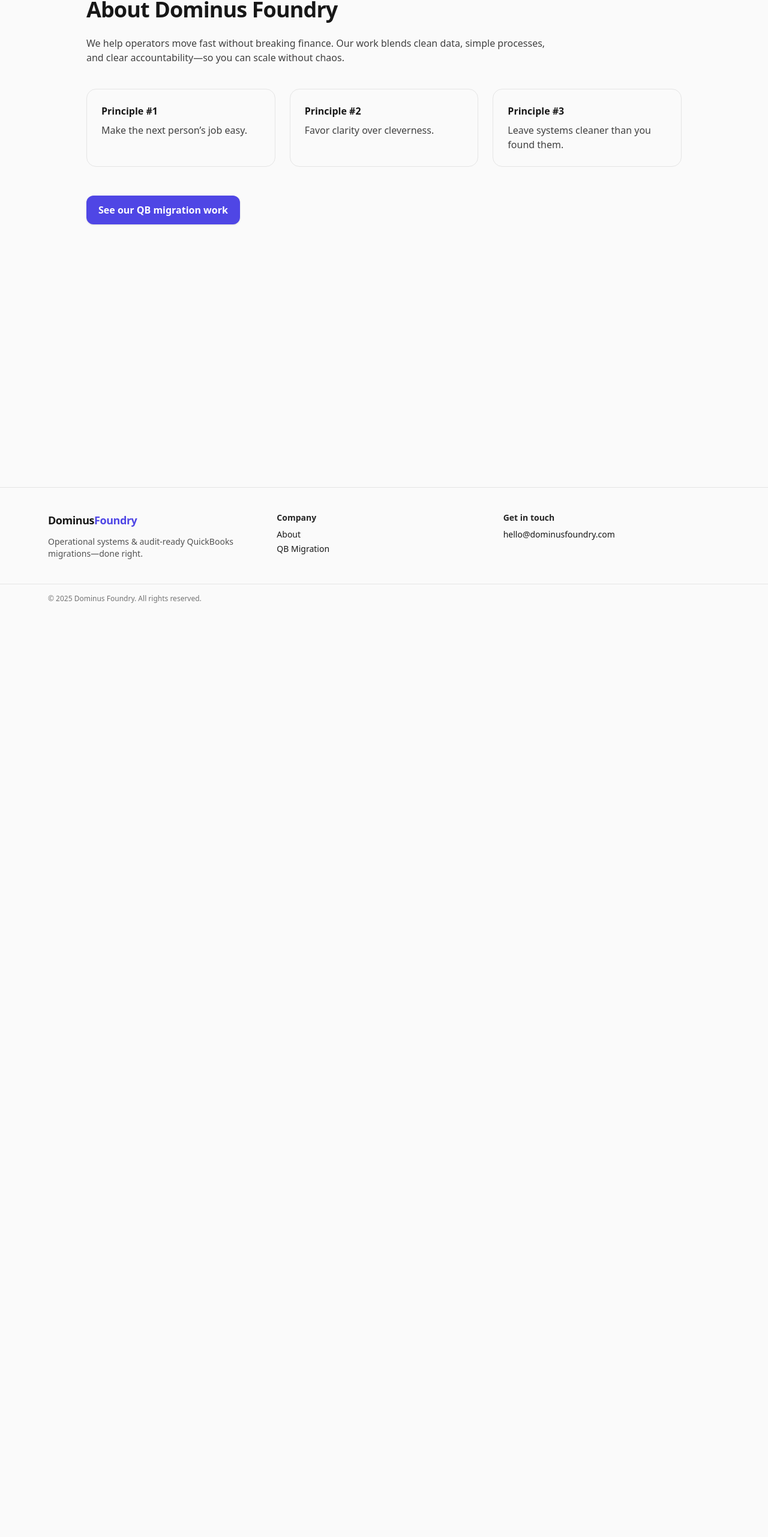
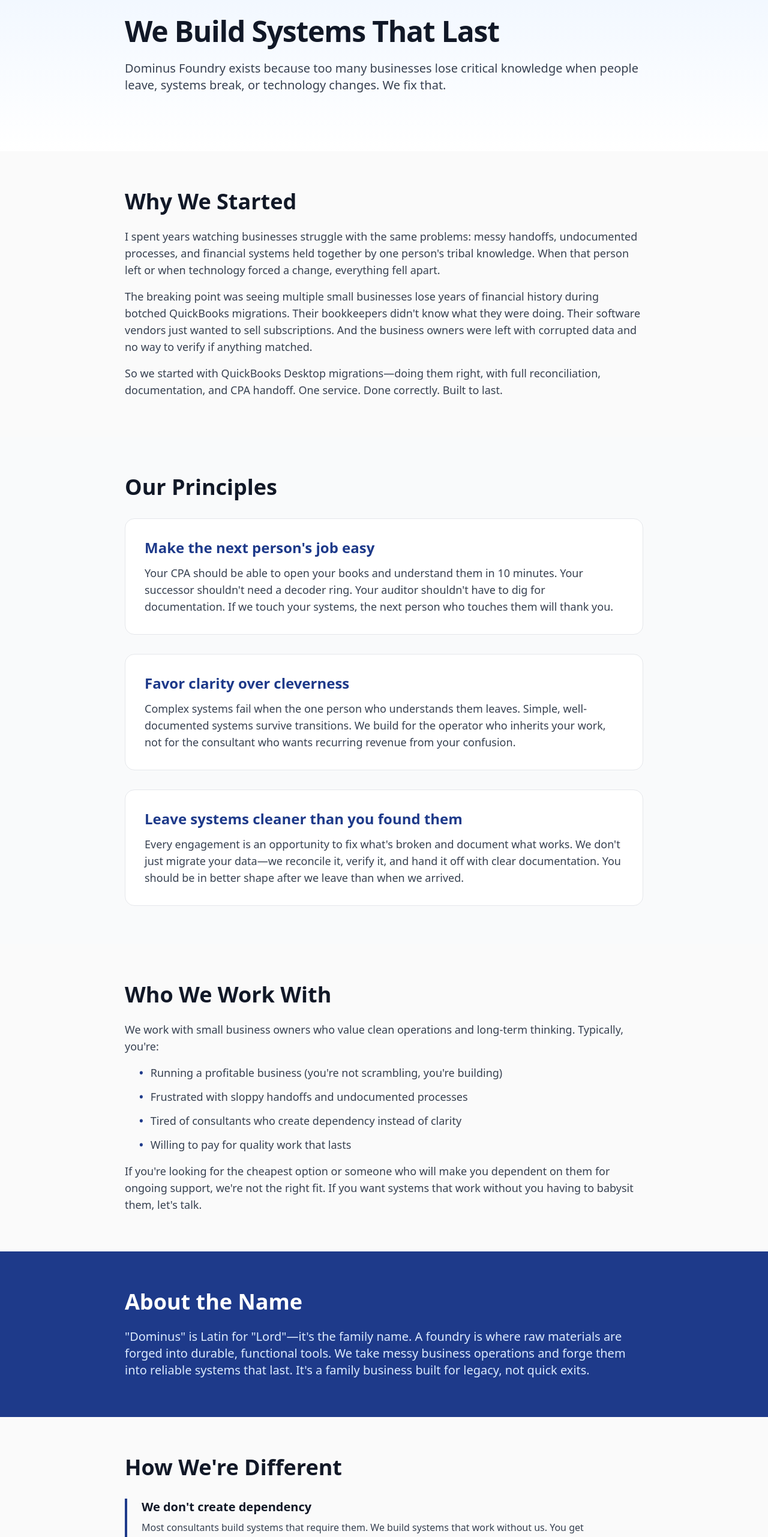
Before and after one commit to markl2305/dominusfoundry, a Next.js app: page /about in a window 1280 px wide. Shown: the part 133-2695 px from the top of the page at 60% size. Before the commit the page ends 1155 px from the top, so only its background shows below. Built offline with nearby package versions, Linux system fonts and the light colour scheme; no server answers.

Commit message:
Revise About page content and structure
Updated the About page content to better reflect the company's values and services, including a new description and additional sections.

```diff
--- a/app/about/page.js
+++ b/app/about/page.js
@@ -1,35 +1,178 @@
 export const metadata = {
   title: 'About — Dominus Foundry',
-  description: 'We build reliable operating systems for small teams and deliver audit-ready QuickBooks migrations.'
+  description: 'Family-owned. Systems-focused. Built for businesses that value clean operations and long-term thinking.'
 };
 
 export default function About() {
   return (
-    <section className="mx-auto max-w-5xl px-4 py-16">
-      <h1 className="text-4xl font-extrabold tracking-tight">About Dominus Foundry</h1>
-      <p className="mt-6 text-neutral-700 max-w-3xl">
-        We help operators move fast without breaking finance. Our work blends clean data,
-        simple processes, and clear accountability—so you can scale without chaos.
-      </p>
+    <>
+      {/* Hero */}
+      <section className="bg-gradient-to-b from-blue-50 to-white py-16 md:py-24">
+        <div className="mx-auto max-w-4xl px-4">
+          <h1 className="text-4xl md:text-5xl font-extrabold tracking-tight text-gray-900">
+            We Build Systems That Last
+          </h1>
+          <p className="mt-6 text-xl text-gray-700">
+            Dominus Foundry exists because too many businesses lose critical knowledge when people leave,
+            systems break, or technology changes. We fix that.
+          </p>
+        </div>
+      </section>
 
-      <div className="mt-10 grid gap-6 md:grid-cols-3">
-        {[
-          ['Principle #1', 'Make the next person’s job easy.'],
-          ['Principle #2', 'Favor clarity over cleverness.'],
-          ['Principle #3', 'Leave systems cleaner than you found them.']
-        ].map(([title, body]) => (
-          <div key={title} className="rounded-2xl border border-neutral-200 p-6">
-            <div className="font-semibold">{title}</div>
-            <p className="mt-2 text-neutral-700">{body}</p>
+      {/* Why We Exist */}
+      <section className="mx-auto max-w-4xl px-4 py-12 md:py-16">
+        <h2 className="text-3xl md:text-4xl font-bold text-gray-900">Why We Started</h2>
+        <div className="mt-6 space-y-4 text-lg text-gray-700">
+          <p>
+            I spent years watching businesses struggle with the same problems: messy handoffs,
+            undocumented processes, and financial systems held together by one person's tribal knowledge.
+            When that person left or when technology forced a change, everything fell apart.
+          </p>
+          <p>
+            The breaking point was seeing multiple small businesses lose years of financial history during
+            botched QuickBooks migrations. Their bookkeepers didn't know what they were doing. Their software
+            vendors just wanted to sell subscriptions. And the business owners were left with corrupted data
+            and no way to verify if anything matched.
+          </p>
+          <p>
+            So we started with QuickBooks Desktop migrations—doing them right, with full reconciliation,
+            documentation, and CPA handoff. One service. Done correctly. Built to last.
+          </p>
+        </div>
+      </section>
+
+      {/* Our Principles */}
+      <section className="bg-gray-50 py-12 md:py-16">
+        <div className="mx-auto max-w-4xl px-4">
+          <h2 className="text-3xl md:text-4xl font-bold text-gray-900 mb-8">Our Principles</h2>
+
+          <div className="space-y-8">
+            <div className="bg-white rounded-2xl border border-gray-200 p-6 md:p-8">
+              <h3 className="text-2xl font-bold text-blue-900">Make the next person's job easy</h3>
+              <p className="mt-3 text-lg text-gray-700">
+                Your CPA should be able to open your books and understand them in 10 minutes.
+                Your successor shouldn't need a decoder ring. Your auditor shouldn't have to dig for documentation.
+                If we touch your systems, the next person who touches them will thank you.
+              </p>
+            </div>
+
+            <div className="bg-white rounded-2xl border border-gray-200 p-6 md:p-8">
+              <h3 className="text-2xl font-bold text-blue-900">Favor clarity over cleverness</h3>
+              <p className="mt-3 text-lg text-gray-700">
+                Complex systems fail when the one person who understands them leaves. Simple, well-documented
+                systems survive transitions. We build for the operator who inherits your work, not for the
+                consultant who wants recurring revenue from your confusion.
+              </p>
+            </div>
+
+            <div className="bg-white rounded-2xl border border-gray-200 p-6 md:p-8">
+              <h3 className="text-2xl font-bold text-blue-900">Leave systems cleaner than you found them</h3>
+              <p className="mt-3 text-lg text-gray-700">
+                Every engagement is an opportunity to fix what's broken and document what works.
+                We don't just migrate your data—we reconcile it, verify it, and hand it off with clear
+                documentation. You should be in better shape after we leave than when we arrived.
+              </p>
+            </div>
           </div>
-        ))}
-      </div>
+        </div>
+      </section>
 
-      <div className="mt-12">
-        <a href="/qb-migration" className="inline-flex items-center rounded-xl bg-indigo-600 px-5 py-3 font-semibold text-white shadow">
-          See our QB migration work
-        </a>
-      </div>
-    </section>
+      {/* Who We Serve */}
+      <section className="mx-auto max-w-4xl px-4 py-12 md:py-16">
+        <h2 className="text-3xl md:text-4xl font-bold text-gray-900">Who We Work With</h2>
+        <div className="mt-6 text-lg text-gray-700 space-y-4">
+          <p>
+            We work with small business owners who value clean operations and long-term thinking.
+            Typically, you're:
+          </p>
+          <ul className="space-y-3 ml-6">
+            <li className="flex gap-3">
+              <span className="text-blue-900 font-bold">•</span>
+              <span>Running a profitable business (you're not scrambling, you're building)</span>
+            </li>
+            <li className="flex gap-3">
+              <span className="text-blue-900 font-bold">•</span>
+              <span>Frustrated with sloppy handoffs and undocumented processes</span>
+            </li>
+            <li className="flex gap-3">
+              <span className="text-blue-900 font-bold">•</span>
+              <span>Tired of consultants who create dependency instead of clarity</span>
+            </li>
+            <li className="flex gap-3">
+              <span className="text-blue-900 font-bold">•</span>
+              <span>Willing to pay for quality work that lasts</span>
+            </li>
+          </ul>
+          <p className="mt-6">
+            If you're looking for the cheapest option or someone who will make you dependent on them
+            for ongoing support, we're not the right fit. If you want systems that work without you
+            having to babysit them, let's talk.
+          </p>
+        </div>
+      </section>
+
+      {/* The Name */}
+      <section className="bg-blue-900 text-white py-12 md:py-16">
+        <div className="mx-auto max-w-4xl px-4">
+          <h2 className="text-3xl md:text-4xl font-bold mb-6">About the Name</h2>
+          <p className="text-xl text-blue-100">
+            "Dominus" is Latin for "Lord"—it's the family name. A foundry is where raw materials
+            are forged into durable, functional tools. We take messy business operations and forge
+            them into reliable systems that last. It's a family business built for legacy, not quick exits.
+          </p>
+        </div>
+      </section>
+
+      {/* How We're Different */}
+      <section className="mx-auto max-w-4xl px-4 py-12 md:py-16">
+        <h2 className="text-3xl md:text-4xl font-bold text-gray-900">How We're Different</h2>
+
+        <div className="mt-8 space-y-6">
+          <div className="border-l-4 border-blue-900 pl-6">
+            <h3 className="text-xl font-bold text-gray-900">We don't create dependency</h3>
+            <p className="mt-2 text-gray-700">
+              Most consultants build systems that require them. We build systems that work without us.
+              You get documentation, training, and a clear handoff. If you never need us again, we did our job right.
+            </p>
+          </div>
+
+          <div className="border-l-4 border-blue-900 pl-6">
+            <h3 className="text-xl font-bold text-gray-900">We don't sell subscriptions</h3>
+            <p className="mt-2 text-gray-700">
+              Fixed-price projects. You know what you're paying upfront. No recurring fees, no vendor lock-in,
+              no surprise invoices. We deliver, you pay, you're done.
+            </p>
+          </div>
+
+          <div className="border-l-4 border-blue-900 pl-6">
+            <h3 className="text-xl font-bold text-gray-900">We don't rush to scale</h3>
+            <p className="mt-2 text-gray-700">
+              We're adding services slowly and deliberately. QuickBooks migrations first because they're
+              critical and often done poorly. More services will come, but only when we can deliver them
+              at the same standard.
+            </p>
+          </div>
+        </div>
+      </section>
+
+      {/* CTA */}
+      <section className="mx-auto max-w-4xl px-4 py-12 md:py-16">
+        <div className="rounded-2xl border-2 border-blue-900 bg-gradient-to-br from-blue-50 to-white p-8 md:p-10 text-center">
+          <h2 className="text-3xl font-bold text-gray-900">Ready to Work Together?</h2>
+          <p className="mt-4 text-lg text-gray-700">
+            If you need a QuickBooks Desktop migration done right, start here.
+          </p>
+          <a
+            href="/qb-migration"
+            className="mt-6 inline-flex items-center rounded-xl bg-orange-600 px-8 py-4 text-lg font-semibold text-white shadow-lg hover:bg-orange-700 transition-colors"
+          >
+            Get Your Migration Quote
+          </a>
+          <p className="mt-6 text-sm text-gray-600">
+            Questions about other services? Email <a href="mailto:hello@dominusfoundry.com" className="underline font-semibold">hello@dominusfoundry.com</a>
+          </p>
+        </div>
+      </section>
+    </>
   );
 }
```
